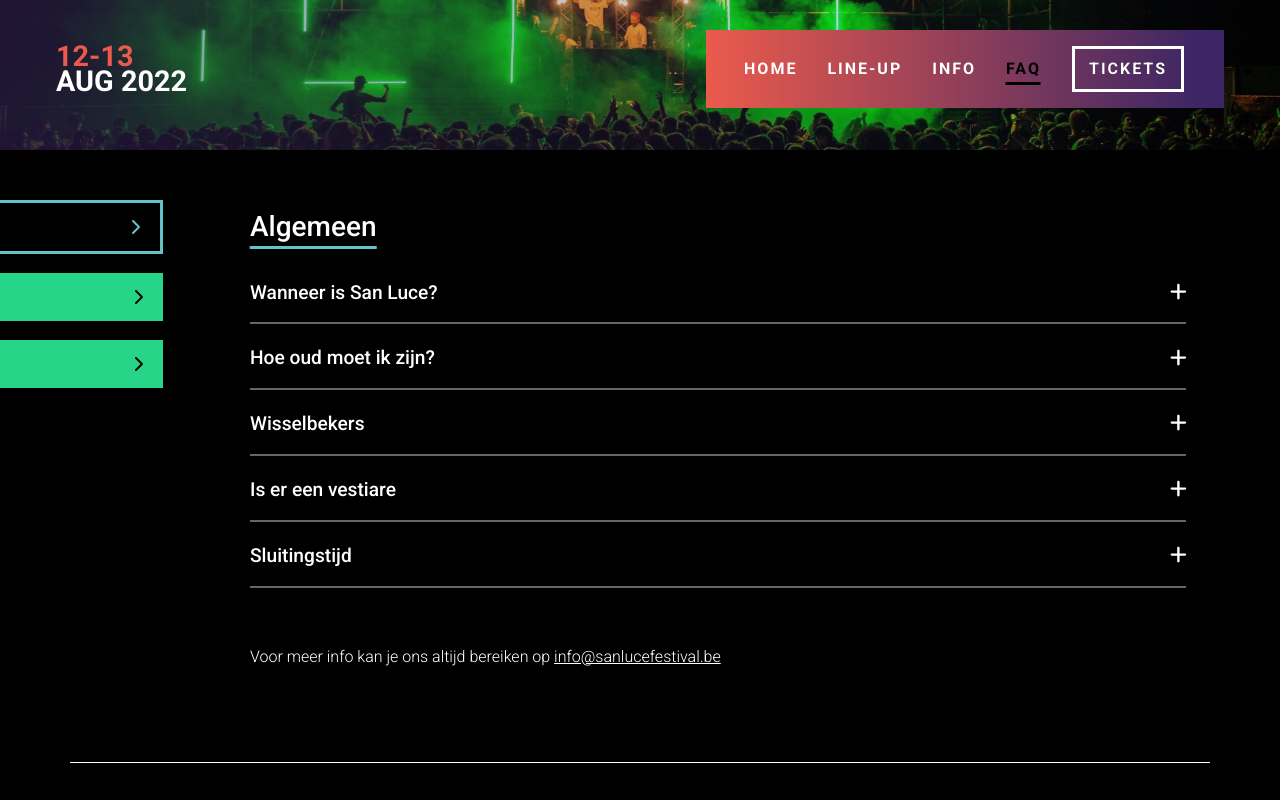
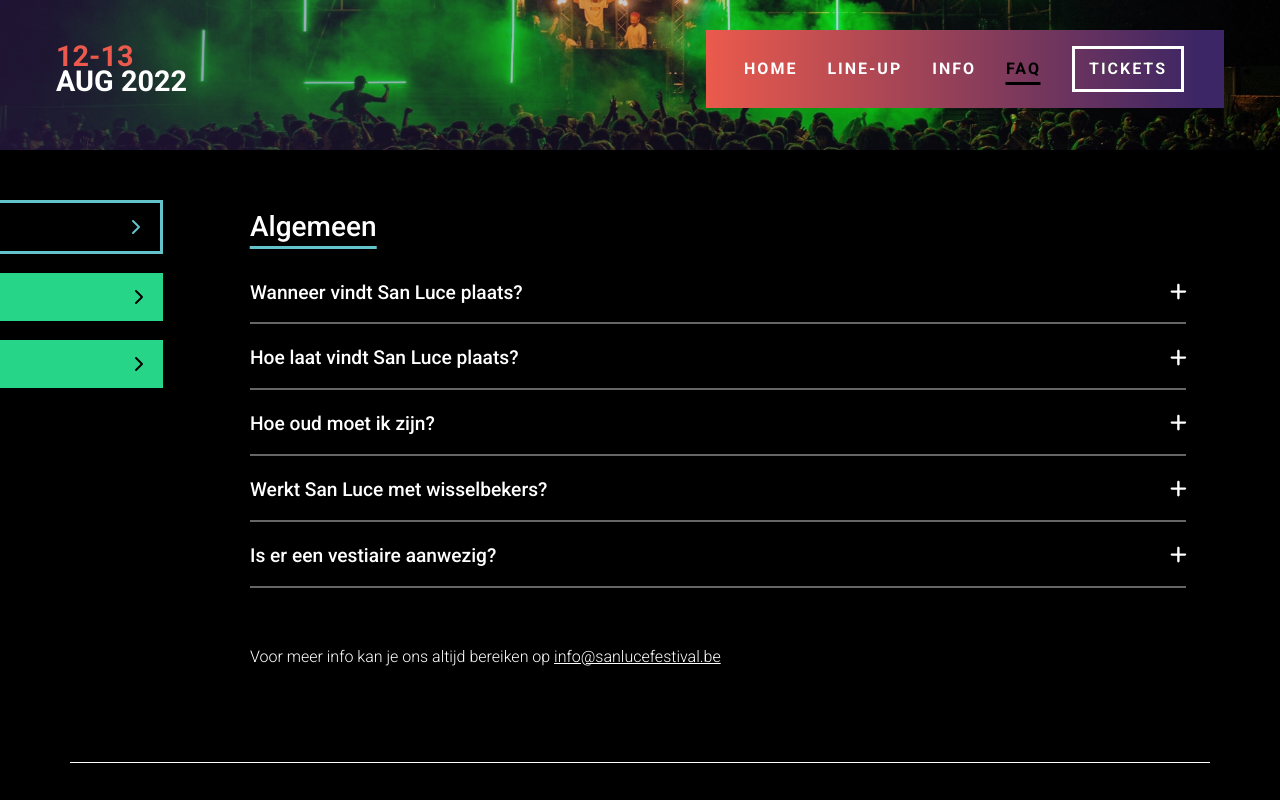
Before and after one commit to segersviktor/san-luce-2022, a Next.js app: page /faq in a window 1280 px wide. Shown: the top 800 px of the page. Built offline with nearby package versions, Linux system fonts and the light colour scheme.

Commit message:
Updated faq copy

```diff
--- a/data/faq.json
+++ b/data/faq.json
@@ -1,47 +1,51 @@
 {
   "algemeen": [
     {
-      "question": "Wanneer is San Luce?",
+      "question": "Wanneer vindt San Luce plaats?",
       "answer": [
-        "Het festival gaat door van vrijdagavond 12 augustus 2022 tot en met zaterdag 13 augustus 2022."
+        "Het festival gaat op vrijdag 12 en zaterdag 13 augustus 2022 door!"
+      ]
+    },
+    {
+      "question": "Hoe laat vindt San Luce plaats?",
+      "answer": [
+        "San Luce start op vrijdag om 21:00u en eindigt om 02:00u. Zaterdag beginnen we er iets vroeger aan en wordt er om 16:00u reeds muziek gespeeld. Het festival eindigt zaterdag om 02:00u.",
+        "De togen sluiten om 01:45u en na 01:30u zijn er geen drankbonnen meer te koop."
       ]
     },
     {
       "question": "Hoe oud moet ik zijn?",
-      "answer": ["San Luce heeft een minimum leeftijd van 16+."]
+      "answer": ["San Luce hanteert een minimumleeftijd van zestien jaar."]
     },
     {
-      "question": "Wisselbekers",
+      "question": "Werkt San Luce met wisselbekers?",
       "answer": [
-        "Aangezien wij een duurzaam festival zijn geloven wij niet in wegwerpbekers. Er zijn daarom herbruikbare bekers.",
-        "Je betaalt voor je beker één jeton. Als je de beker terug inruilt, krijg je de opvoorhand betaalde kost terug."
+        "Ja, als duurzaam festival gebruiken wij geen wegwerpbekers.",
+        "Je betaalt bij je eerste consumptie één jeton extra voor een beker, aan het einde van het festival kan je die beker weer inruilen voor het betaalde bedrag."
       ]
     },
     {
-      "question": "Is er een vestiare",
-      "answer": ["Ons evenement is volledig openlucht. Daardoor is er geen vestiare."]
-    },
-    {
-      "question": "Sluitingstijd",
-      "answer": [
-        "De muziek start om 21:00 en stopt om 03:00.",
-        "Onze toog is open tot 02:45.",
-        "De verkoop van drankbonnen stopt om 02:30.",
-        "Bonnen zijn geldig tijdens de volledige lichtfeesten over het volledige domein. Dit wil zeggen dat je met je bonnen zowel op de San Luce weide als in de wijk kan betalen."
-      ]
+      "question": "Is er een vestiaire aanwezig?",
+      "answer": ["San Luce gaat door in open lucht, er is geen vestiaire."]
     }
   ],
   "tickets": [
     {
-      "question": "Terugbetaling",
+      "question": "Dubbele boeking! Kan ik mijn ticket terugbetaald krijgen?",
       "answer": [
-        "Er worden geen tickets terugbetaald."
+        "Tickets worden niet terugbetaald."
+      ]
+    },
+    {
+      "question": "Moet ik inkom voor de lichtfeesten betalen?",
+      "answer": [
+        "Neen, inkom in de wijk is dit jaar gratis."
       ]
     },
     {
       "question": "Kan ik nog tickets aan de kassa kopen?",
       "answer": [
-        "Er zijn nog steeds tickets te koop aan de kassa. We houden ons wel aan de regel vol is vol. Dit wil zeggen dat als de capaciteit bereikt is, inkom zonder tickets geweigerd wordt."
+        "Tickets zijn uitsluitend online te verkrijgen, niet aan de kassa."
       ]
     }
   ],
@@ -49,23 +53,19 @@
     {
       "question": "Met de fiets",
       "answer": [
-        "Het festivalterrein is het beste bereikbaar met de fiets. Er is een fietsenstalling voorzien waar je je fiets veilig kan achterlaten."
+        "San Luce is het best bereikbaar met de fiets. Er is een fietsenstalling voorzien vlakbij het festival."
       ]
     },
     {
       "question": "Met het openbaar vervoer",
       "answer": [
-        "De lichtfeesten zijn makkelijk te bereiken met het openbaar vervoer. Afstappen doe je best aan de bushalte Rozenlaan. Deze bevindt zich op enkele meters van de hoofdinkom.",
-        "Lijn 181 (Groenplaats – Aartselaar – Rumst) – halte Rozenlaan.",
-        "Lijn 295 (Antwerpen – Niel – Predikherenvelden – Boom ) – halte Rozenlaan."
+        "San Luce is ook goed bereikbaar met het openbaar vervoer, afstappen doe je best aan de bushalte Rozenlaan in Reet."
       ]
     },
     {
       "question": "Met de auto",
       "answer": [
-        "Er zijn 2 betalende parkings voor auto’s in de Predikherenhoevestraat. (€5/voertuig).",
-        "Er zijn parkingplaatsen voor mindervaliden voorzien ter hoogte van de school in de Predikherenhoevestraat.",
-        "Er zijn gratis parkeerplaatsen voor auto’s in de Beukenlaan aan het Gemeentelijk Park van Boom."
+        "Er zijn parkings voor de lichtfeesten voorzien, surf naar https://lichtfeestenreet.be/ voor meer info."
       ]
     }
   ]
--- a/pages/faq/[query].js
+++ b/pages/faq/[query].js
@@ -44,7 +44,7 @@
                     <section className="section-questions__inner container">
                         <div className="questions">
                             <div className="questions__title">
-                                <h3>{ subject }</h3>
+                                <h3>{ subject === 'locatie' ? ('Hoe geraak ik best op San Luce?') : subject}</h3>
                             </div>
                             { questions ? questions.map((item, key) => {
                                 return (
--- a/styles/components/_section-questions.scss
+++ b/styles/components/_section-questions.scss
@@ -167,7 +167,10 @@
     position: relative;
     display: inline-block;
     padding: 10px 0;
-    text-transform: capitalize;
+
+    &:first-letter {
+      text-transform: uppercase;
+    }
 
     &:after {
       content: "";
```
